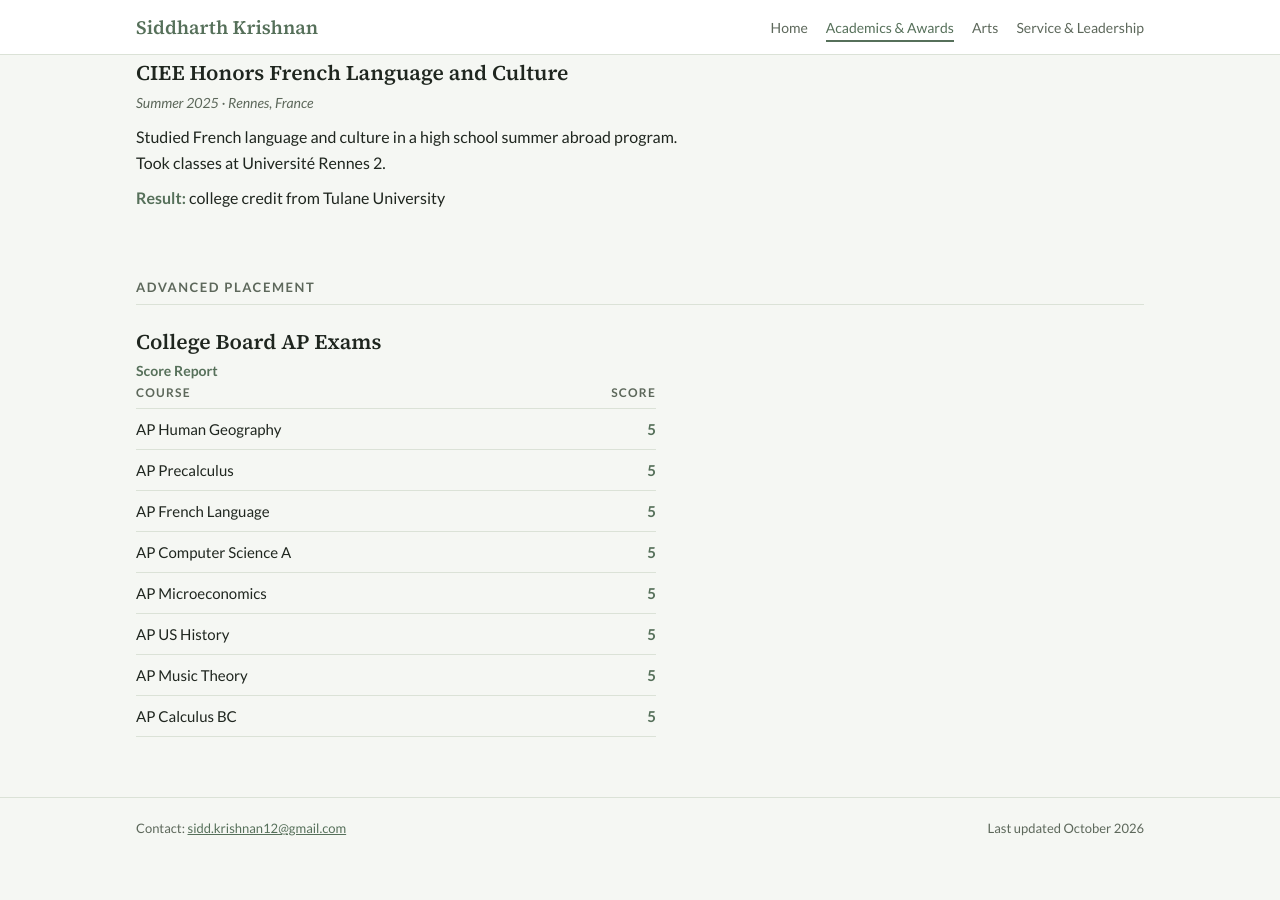
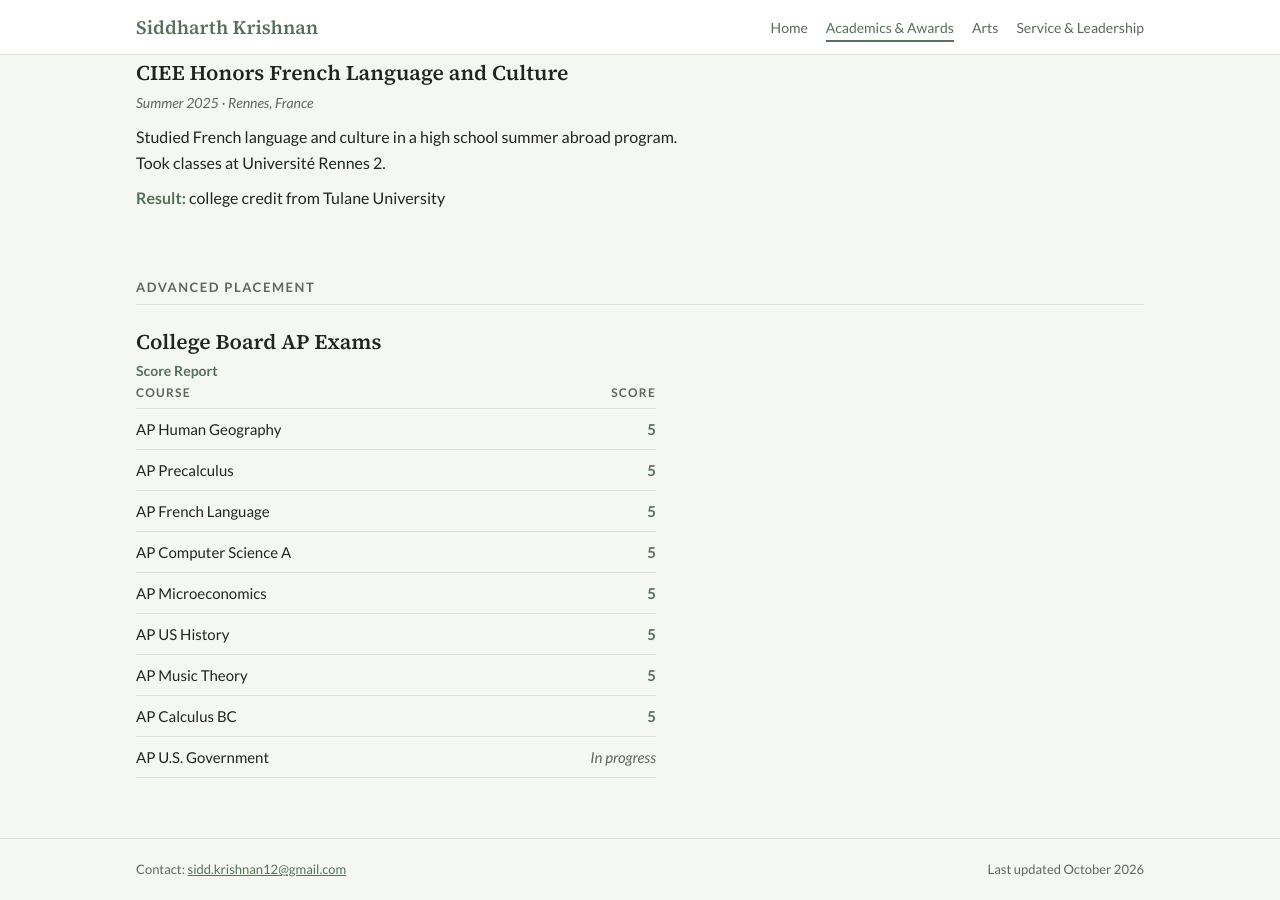
Before and after one commit to siddkrishnan12/siddkrishnan12.github.io, a Jekyll site: the page built from academics.md, in a window 1280 px wide and 900 px high, scrolled down 1024 px. Built offline with Jekyll 4.4.1, drawn with Linux system fonts in a browser that asks for light colours; before the commit the page ends 1883 px from its top, so only the background shows below that.

Commit message:
Update academics.yml
Added US Gov

```diff
--- a/_data/academics.yml
+++ b/_data/academics.yml
@@ -80,3 +80,4 @@
       score: 5
     - course: "AP Calculus BC"
       score: 5
+    - course: "AP U.S. Government"
```
